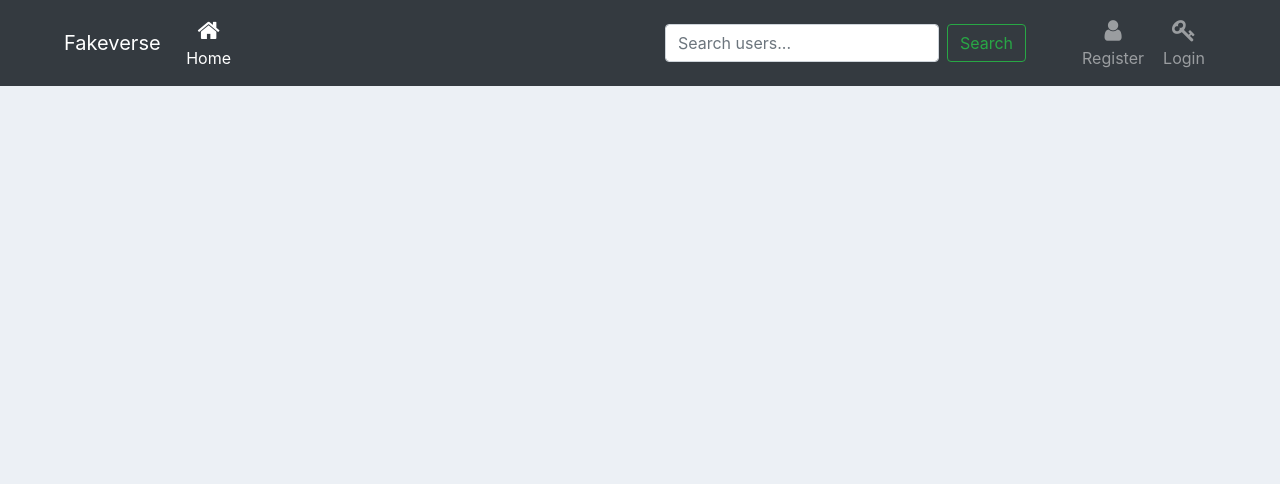
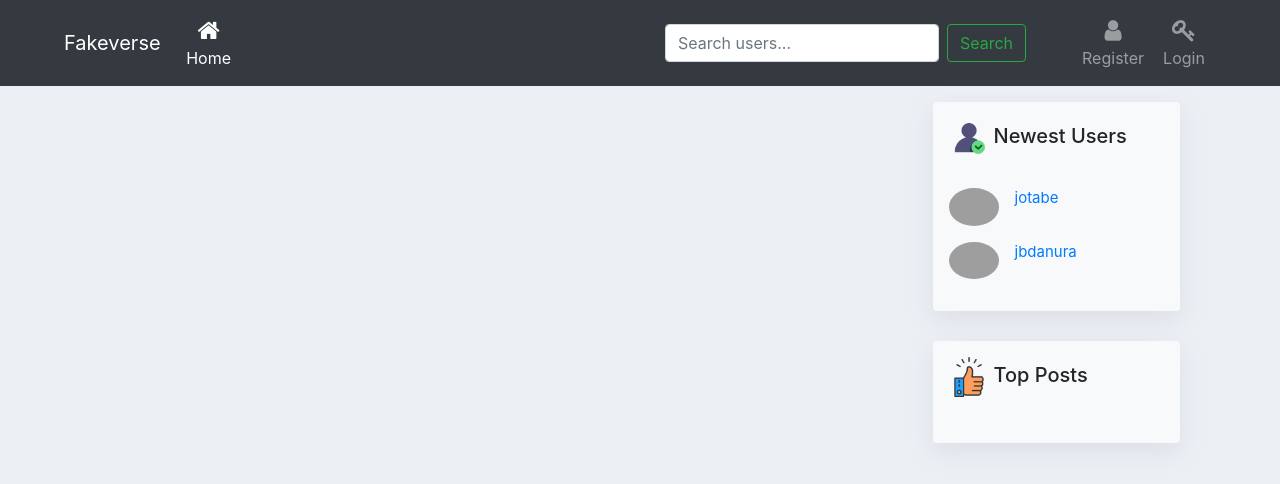
Before and after one commit to Jbdanura/Fakeverse, a Django app: template posts/templates/posts/home.html in a window 1280 px wide. Shown: the top 484 px of the page. Run offline with Django 3.2, Linux system fonts and the light colour scheme; the template is opened without the code that fills it: values that come from a table or form of the project are taken from there, others are empty; data comes from the database, SQL or seed files in the repository; both versions use the stored data as it was after the commit; some libraries are stand-ins or nearby versions; grey boxes are pictures that could not be loaded.

Commit message:
sidebar with top posts and newest users

```diff
--- a/posts/templates/posts/home.html
+++ b/posts/templates/posts/home.html
@@ -1,24 +1,23 @@
 {% extends 'base.html' %}
 
 {% block content %}
-<div class="home-container">
+<div class="container mt-3 d-flex justify-content-between">
+    <div class="home-container col-md-8">
         {% if user.is_authenticated %}
         <div class="container" style="margin-top: 15px;">
-      <div class="box-body col-md-10">
+            <div class="box-body">
                 <form method="post" action="{% url 'create_post' %}" style="background-color:#e1e1e1;border: 1px solid #d6d6d6;">
                     {% csrf_token %}
                     <div class="form-group">
                         <textarea name="content" class="form-control" rows="3" placeholder="Create new post"></textarea>
                     </div>
-              <button type="submit" class="btn btn-primary" style="margin: 0 0 10px 10px;" >Post</button>
+                    <button type="submit" class="btn btn-primary" style="margin: 0 0 10px 10px;">Post</button>
                 </form>
-      </div>
             </div>
         </div>
         {% endif %}
         {% for post in posts %}
         <div class="container" style="margin-top: 20px;">
-    <div class="col-md-10">
             <div class="box box-widget">
                 <div class="box-header with-border">
                     <div class="user-block">
@@ -30,13 +29,11 @@
                     <div class="mt-2" style="position:absolute;right:10px;top: 10px;">
                         <button class="btn btn-sm btn-warning" data-bs-toggle="modal" data-bs-target="#editPostModal{{ post.id }}">Edit</button>
                         <button class="btn btn-sm btn-danger" data-bs-toggle="modal" data-bs-target="#deletePostModal{{ post.id }}">Delete</button>
-
                     </div>
                     {% endif %}
                 </div>
                 <div class="box-body">
                     <p>{{post.content}}</p>
-
                     <a href="{% url 'like_post' post.id %}"><button type="button" class="btn btn-default btn-xs">
                         <i class="fa fa-thumbs-o-up"></i>
                         {% if user in post.likes.all %}
@@ -47,7 +44,6 @@
                     </button></a>
                     <span class="pull-right text-muted" style="margin-left: 3px;">- {{post.comments.count}} comment{{post.comments.count|pluralize}}</span>
                     <a class="pull-right text-muted" style="font-weight:400;" data-bs-toggle="modal" data-bs-target="#likesModal{{ post.id }}" href="#"> {{post.likes.count}} like{{post.likes.count|pluralize}} </a>
-
                 </div>
                 <div class="box-footer box-comments" id="comments-container-{{post.id}}">
                     {% for comment in post.comments.all|slice:":2" %}
@@ -61,9 +57,7 @@
                             {{comment.content}}
                             {% if comment.author == user %}
                             <span class="text-muted pull-right">
-                    {% if comment.author == user %}
                                 <button class="btn btn-sm btn-danger ms-2" data-bs-toggle="modal" data-bs-target="#deleteCommentModal{{ comment.id }}">Delete</button>
-                    {% endif %}
                             </span>
                             {% endif %}
                         </div>
@@ -100,7 +94,6 @@
                             <input type="text" name="content" class="form-control input-sm" placeholder="Press enter to post comment">
                         </div>
                     </form>
-            </div>
                 </div>
             </div>
         </div>
@@ -166,5 +159,39 @@
         </div>
         {% endfor %}
     </div>
-
+    <!-- Sidebar -->
+    <aside class="col-md-4 col-lg-3 d-none d-md-block ms-4">
+        <div class="p-3 bg-light rounded" style="box-shadow: rgba(149, 157, 165, 0.2) 0px 8px 24px;border-radius:5px">
+            <h5><img src="/static/images/verified.png" style="width: 40px; margin-right: 5px">Newest Users</h5>
+            <ul class="list-unstyled" style="margin-top: 30px;">
+                {% for user in new_users %}
+                <a class="media mb-3" href="{% url 'view_profile' user.username %}">
+                    <img class="mr-3 rounded-circle" src="https://bootdey.com/img/Content/avatar/avatar{{ forloop.counter }}.png" alt="User Image" width="50">
+                    <div class="media-body">
+                        <h5 class="mt-0">{{ user.username }}</h5>
+                    </div>
+                </a>
+                {% endfor %}
+            </ul>
+        </div>
+        <div class="p-3 bg-light rounded" style="margin-top: 30px;box-shadow: rgba(149, 157, 165, 0.2) 0px 8px 24px;border-radius:5px">
+            <h5><img src="/static/images/thumbs.png" style="width: 40px; margin-right: 5px">Top Posts</h5>
+            <ul class="list-unstyled" style="margin-top: 30px">
+                {% for post in top_liked_posts %}
+                <div class="top-posts-container" style="margin-top: 20px">
+                    <a href="{% url 'view_profile' user.username %}">
+                        <img class="mr-3 rounded-circle"
+                         src="https://bootdey.com/img/Content/avatar/avatar{{ forloop.counter }}.png"
+                         alt="User Image" width="50">
+                    {{post.author.username}}
+                    </a>
+                    <p style="margin-top: 10px; color: grey;">{{post.likes.count}} like{{post.likes.count|pluralize}} </p>
+                    <a href="{% url 'view_profile' user.username %}" style="padding-bottom: 10px">{{ post.content|slice:":40" }}</a>
+                    <hr>
+                </div>
+                {% endfor %}
+            </ul>
+        </div>
+    </aside>
+</div>
 {% endblock %}
```
Also changed, not shown: posts/views.py (+7 -2 lines), db.sqlite3, fakeverse/static/images/thumbs.png (added), fakeverse/static/images/verified.png (added). Lines whose indentation alone changed are shown as unchanged.
